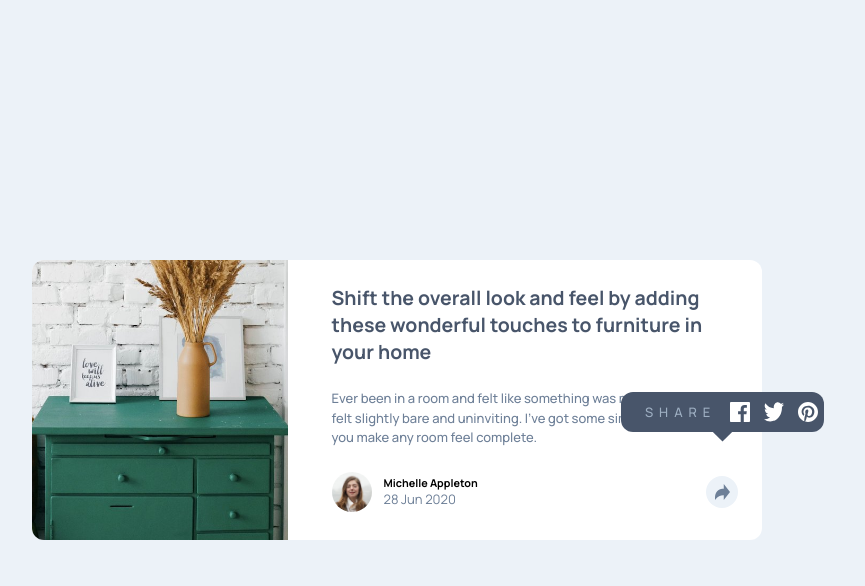
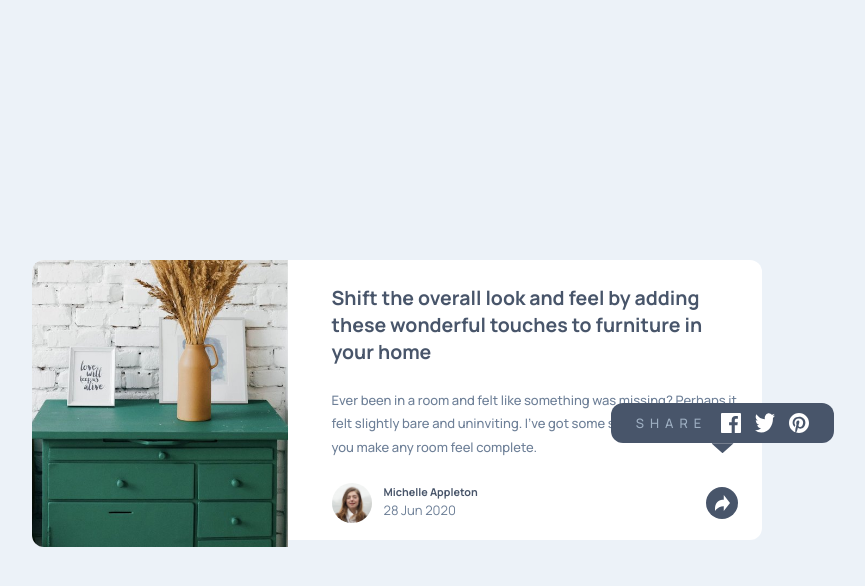
Before and after one commit to jambanix/frontendmentor_article-preview-component, a plain HTML site: page index.html in a window 1280 px wide. Both pictures are taken after a click on the element 965 px from the left and 491 px from the top of the page. Shown: the whole page, without its empty margins (243-1108 px from the left). Drawn offline with Linux system fonts and the light colour scheme.

Commit message:
add styling for active status on desktop share button

```diff
--- a/index.html
+++ b/index.html
@@ -2,10 +2,9 @@
 <html lang="en">
 <head>
     <meta charset="UTF-8">
-    <meta name="viewport" content="width=device-width, initial-scale=1.0"> <!-- displays site properly based on user's device -->
+    <meta name="viewport" content="width=device-width, initial-scale=1.0">
     <link rel="stylesheet" href="style.css">
     <link rel="icon" type="image/png" sizes="32x32" href="./images/favicon-32x32.png">
-
     <title>Frontend Mentor | Article preview component</title>
 </head>
 <body>
@@ -26,7 +25,7 @@
                         <div class="author-container">
                             <div class="author-avatar circle"></div>
                             <div class="author-text">
-                                <h5>Michelle Appleton</h5>
+                                <h5 class="extra-bold">Michelle Appleton</h5>
                                 <p>28 Jun 2020</p>
                             </div>
                         </div>
@@ -39,7 +38,7 @@
                                     <img src="images/icon-pinterest.svg" alt="">
                                 </div>
                             </div>
-                            <img src="images/icon-share.svg" alt="">
+                            <img class="share" src="images/icon-share.svg" alt="">
                         </div>
 
                     </div>
@@ -64,7 +63,7 @@
                         <div class="author-container">
                             <div class="author-avatar circle"></div>
                             <div class="author-text">
-                                <h5>Michelle Appleton</h5>
+                                <h5 class="extra-bold">Michelle Appleton</h5>
                                 <p>28 Jun 2020</p>
                             </div>
                         </div>
@@ -73,8 +72,6 @@
                         </div>
                     </div>
                 </div>
-
-
             </section>
         </div>
     </main>
--- a/script.js
+++ b/script.js
@@ -13,4 +13,6 @@ shareIconsMobile.forEach(icon => {
 
 shareIconDesktop.addEventListener("click", () => {
     shareBoxDesktop.classList.toggle("show");
+    shareIconDesktop.classList.toggle("active");
+    shareIconDesktop.querySelector(".share").classList.toggle("active");
 });
--- a/style.css
+++ b/style.css
@@ -91,6 +91,7 @@ body {
 
 .card-content p {
     color: var(--destaurated-dark-blue);
+    line-height: 180%;
 }
 
 .footer-container {
@@ -113,6 +114,14 @@ body {
     display: flex;
     gap: 1.2rem;
     align-items: center;
+}
+
+.author-container h5 {
+    color: var(--dark-grayish-blue);
+}
+
+.author-container p {
+    color: var(--destaurated-dark-blue);
 }
 
 .author-avatar {
@@ -229,10 +238,11 @@ body {
 
     .share-box-desktop {
         position: absolute;
-        width: 50%;
+        width: 55%;
         top: -200%;
         border-top-left-radius: 1.2rem;
         border-top-right-radius: 1.2rem;
+        justify-content: center;
         opacity: 0;
         visibility: hidden;
         transition: all .25s;
@@ -255,4 +265,12 @@ body {
         visibility: visible;
         opacity: 1;
     }
+
+    .share-icon.active {
+        background-color: var(--dark-grayish-blue);
+    }
+
+    .share-icon .share.active {
+        filter: brightness(0) invert(1);
+    }
 }
```
